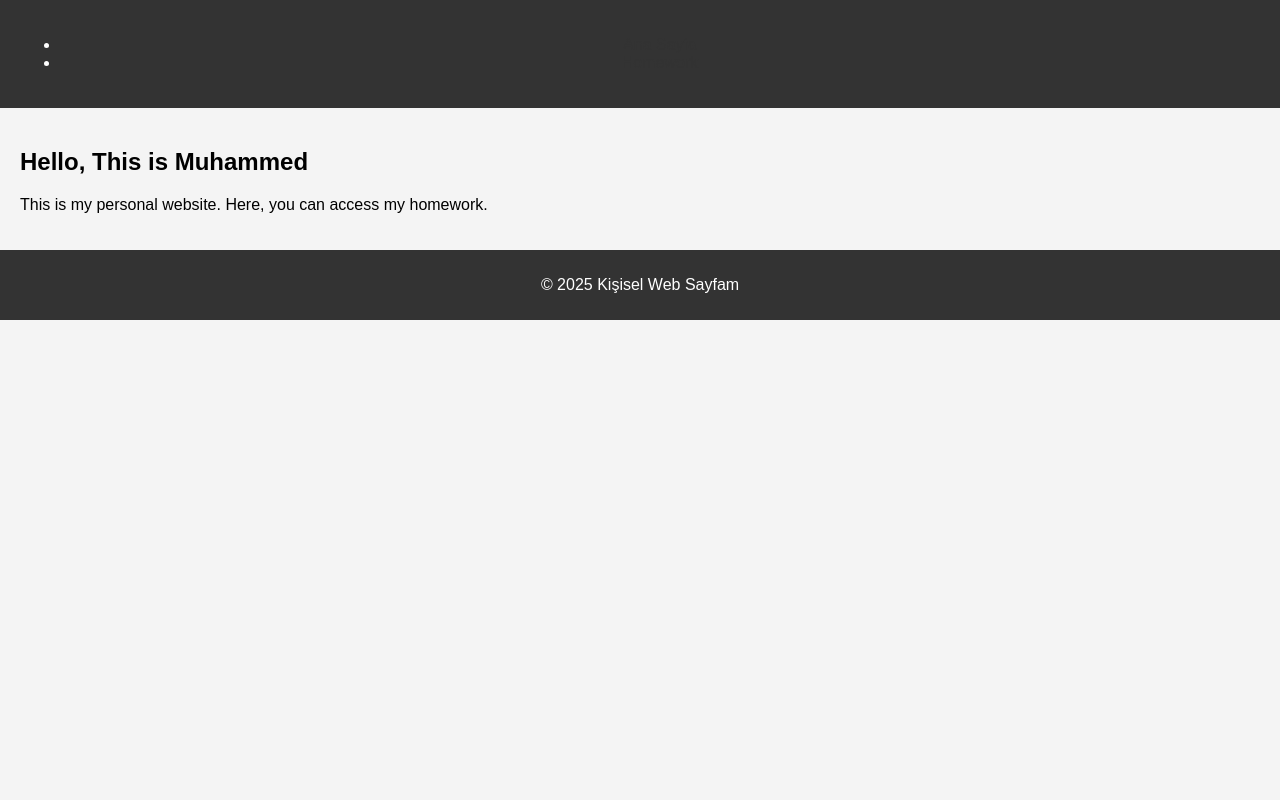
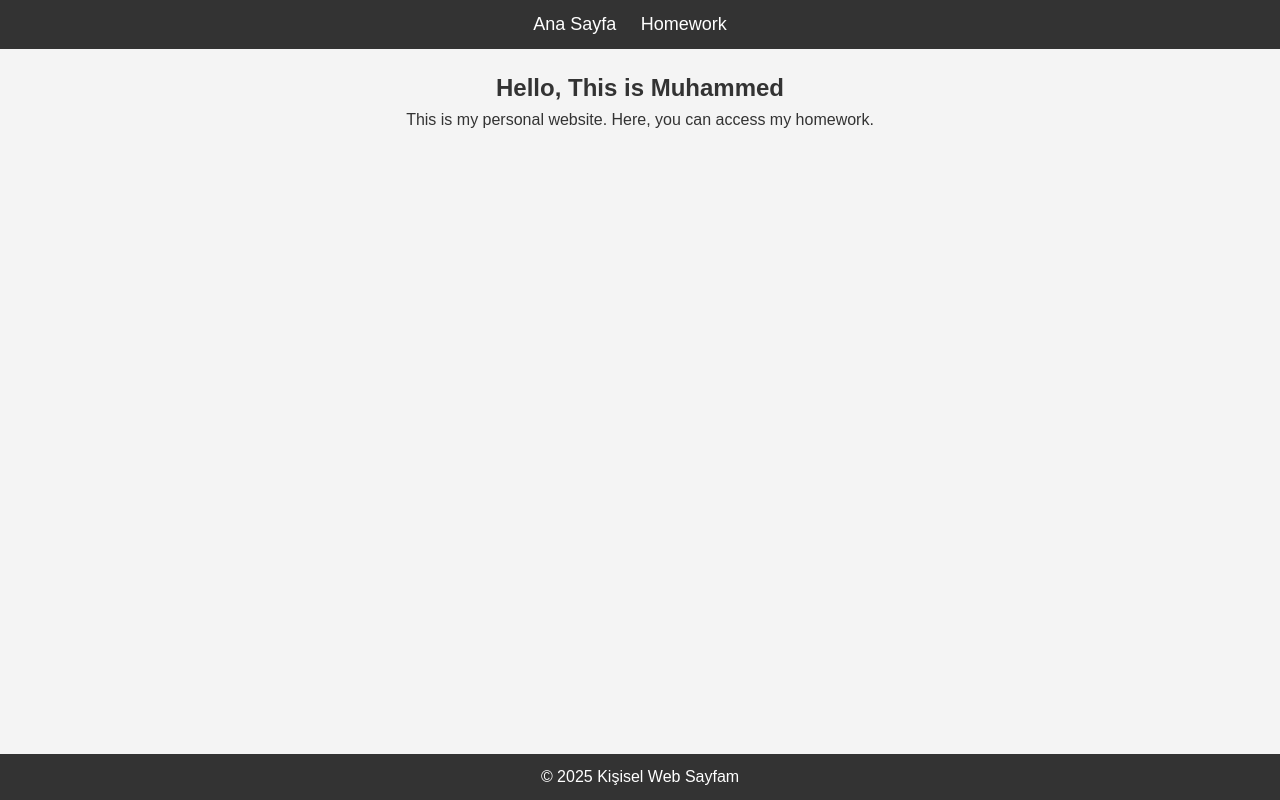
Before and after one commit to MuhamCan/homework.github.io, a plain HTML site: page index.html in a window 1280 px wide. Drawn offline with Linux system fonts and the light colour scheme.

Commit message:
Update style.css

```diff
--- a/style.css
+++ b/style.css
@@ -1,33 +1,58 @@
-body {
-    font-family: Arial, sans-serif;
+/* Genel Stil Ayarları */
+* {
     margin: 0;
     padding: 0;
+    box-sizing: border-box;
+  }
+
+  body {
+    font-family: Arial, sans-serif;
+    line-height: 1.6;
     background-color: #f4f4f4;
-}
+    color: #333;
+  }
 
-header {
+  header {
     background-color: #333;
     color: white;
+    padding: 10px 0;
+  }
+
+  nav ul {
+    list-style-type: none;
+    text-align: center;
+  }
+
+  nav ul li {
+    display: inline;
+    margin-right: 20px;
+  }
+
+  nav ul li a {
+    text-decoration: none;
+    color: white;
+    font-size: 18px;
+  }
+
+  nav ul li a:hover {
+    color: #ddd;
+  }
+
+  main {
     padding: 20px;
     text-align: center;
-}
+  }
 
-footer {
+  h1, h2 {
+    color: #333;
+  }
+
+  footer {
+    text-align: center;
+    padding: 10px 0;
     background-color: #333;
     color: white;
-    text-align: center;
-    padding: 10px;
-}
-
-main {
-    padding: 20px;
-}
-
-a {
-    color: #333;
-    text-decoration: none;
-}
-
-a:hover {
-    text-decoration: underline;
-}
+    position: fixed;
+    width: 100%;
+    bottom: 0;
+  }
```
